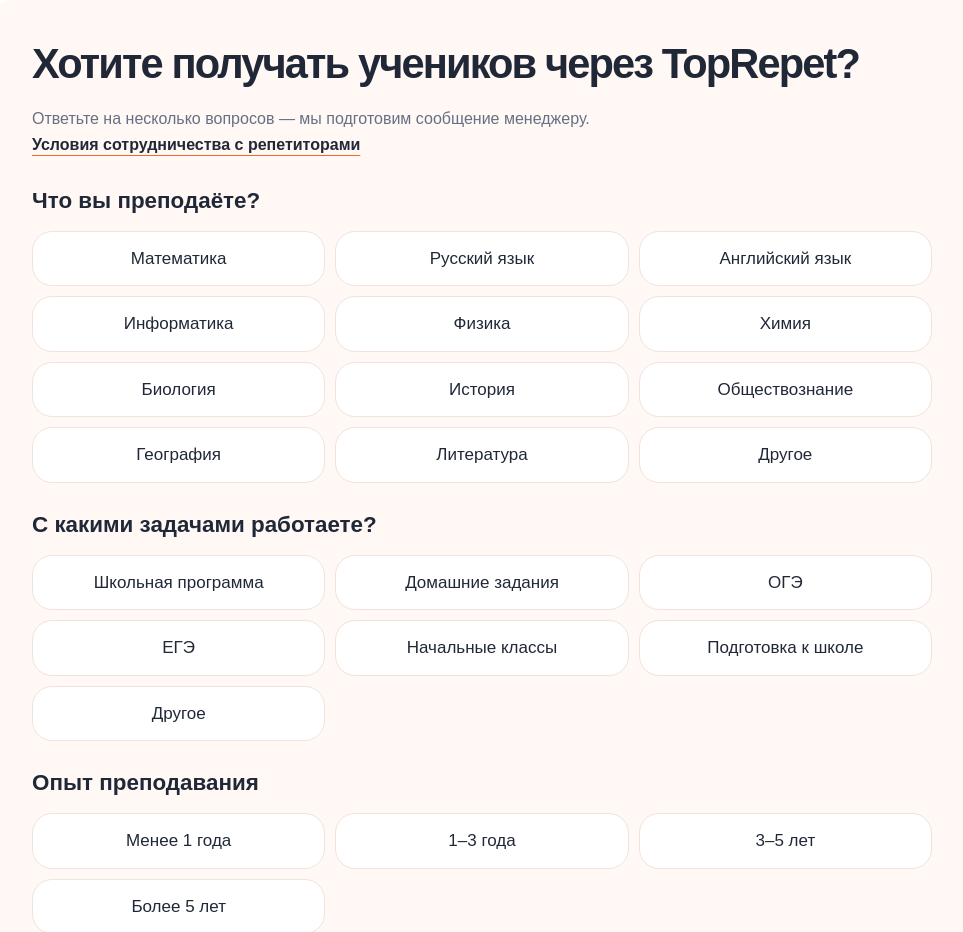
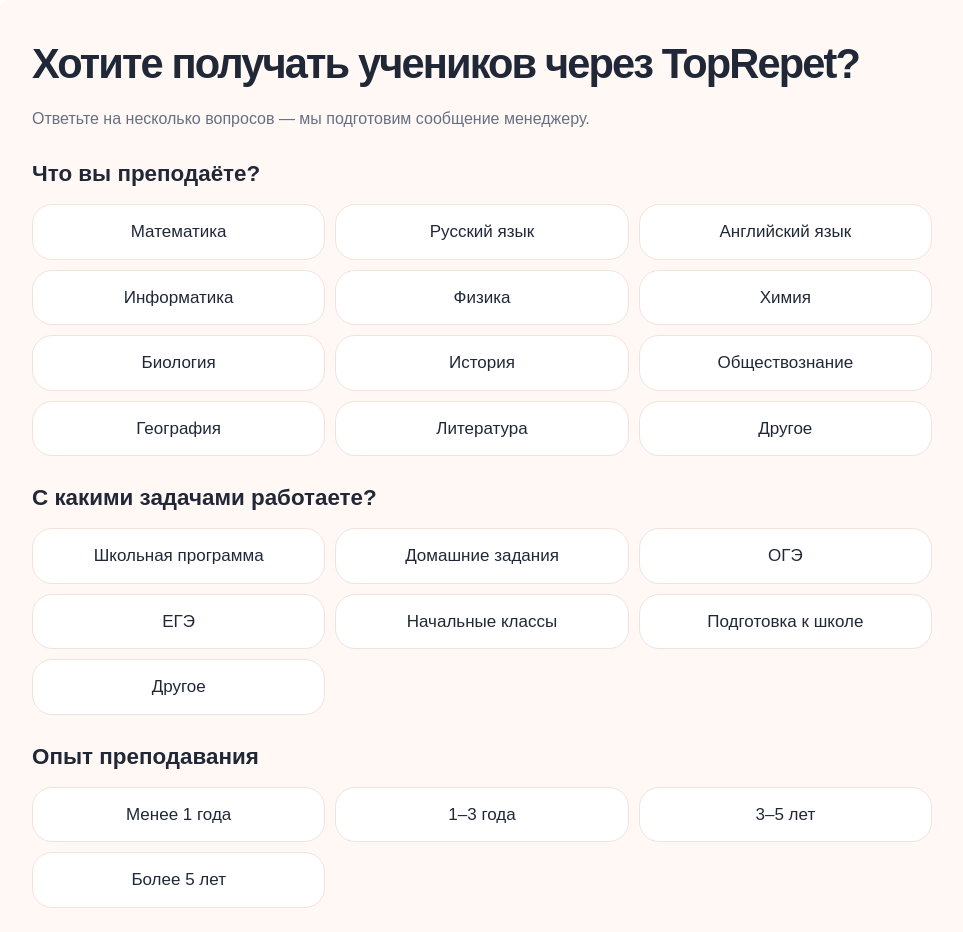
Before and after one commit to al7xey/toprepet, a React (Vite) app: page /for-repetitor in a window 1280 px wide. Shown: the part 2700-3632 px from the top of the page, without its empty margins (58-1021 px from the left). Built offline with nearby package versions, Linux system fonts and the light colour scheme.

Commit message:
Remove cooperation terms link from tutor application

```diff
--- a/src/pages/for-tutors/for-tutors-page.tsx
+++ b/src/pages/for-tutors/for-tutors-page.tsx
@@ -1,5 +1,4 @@
 import { useState } from 'react';
-import { Link } from 'react-router-dom';
 import { ArrowRight, Check } from 'lucide-react';
 import { subjects } from '../../entities/lesson';
 import { tutorExperienceOptions } from '../../shared/config/tutor-experience';
@@ -90,7 +89,6 @@
     <section className="container for-tutors-section tutor-application" id="application" aria-labelledby="tutor-application-title">
       <h2 id="tutor-application-title">Хотите получать учеников через TopRepet?</h2>
       <p>Ответьте на несколько вопросов — мы подготовим сообщение менеджеру.</p>
-      <p><Link className="inline-link" to="/legal/tutor-terms/">Условия сотрудничества с репетиторами</Link></p>
       <div className="tutor-choice-group">
         <h3>Что вы преподаёте?</h3>
         <div className="tutor-chips choice-group">
```
